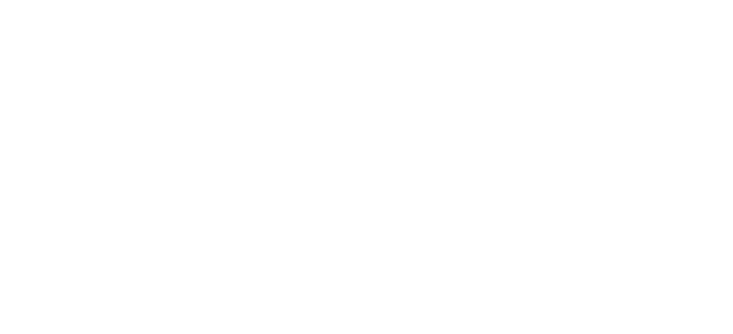
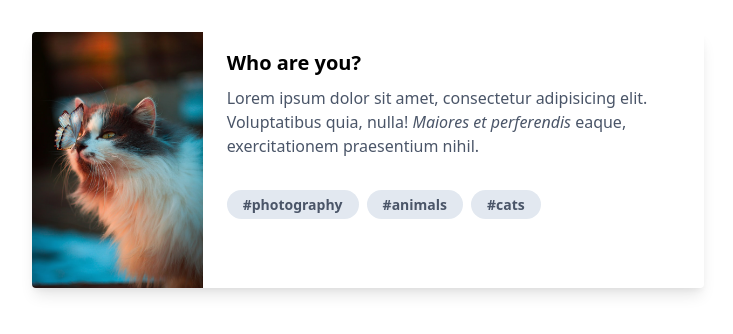
Before and after one commit to DCzajkowski/vue-tailwind-card-example, a Vue app: page / in a window 1280 px wide. Shown: the top 334 px of the page, without its empty margins (0-733 px from the left). Built offline with nearby package versions, Linux system fonts and the light colour scheme.

Commit message:
Added simple card 🃏

```diff
--- a/src/App.vue
+++ b/src/App.vue
@@ -1,12 +1,16 @@
 <template>
   <div id="app" class="antialiased font-sans flex flex-col p-8">
-    <!--  -->
+    <Card />
   </div>
 </template>
 
 <script>
+import Card from '@/components/Card';
+
 export default {
-  //
+  components: {
+    Card,
+  },
 };
 </script>
 
--- /dev/null
+++ b/src/components/Card.vue
@@ -0,0 +1,41 @@
+<template>
+  <div class="rounded overflow-hidden shadow-lg sm:flex sm:h-64 max-w-2xl">
+    <img
+      class="w-full h-64 sm:h-full sm:w-auto object-cover"
+      src="@/assets/cat.jpeg"
+      alt="A cat with a buttefly on its nose"
+    />
+    <div>
+      <div class="px-6 py-4">
+        <div class="font-bold text-xl mb-2">Who are you?</div>
+        <p class="text-gray-700 text-base">
+          Lorem ipsum dolor sit amet, consectetur adipisicing elit. Voluptatibus quia, nulla!
+          <span class="italic">Maiores et perferendis</span> eaque, exercitationem praesentium nihil.
+        </p>
+      </div>
+      <div class="px-6 pb-4 pt-0 sm:pt-4">
+        <a
+          href="#"
+          class="inline-block px-4 py-1 bg-gray-300 rounded-full text-sm font-semibold text-gray-700 focus:outline-none focus:shadow-outline hover:bg-gray-500 hover:text-gray-900 mr-2 mt-2 sm:mt-0"
+          >#photography</a
+        >
+        <a
+          href="#"
+          class="inline-block px-4 py-1 bg-gray-300 rounded-full text-sm font-semibold text-gray-700 focus:outline-none focus:shadow-outline hover:bg-gray-500 hover:text-gray-900 mr-2 mt-2 sm:mt-0"
+          >#animals</a
+        >
+        <a
+          href="#"
+          class="inline-block px-4 py-1 bg-gray-300 rounded-full text-sm font-semibold text-gray-700 focus:outline-none focus:shadow-outline hover:bg-gray-500 hover:text-gray-900 mr-2 mt-2 sm:mt-0"
+          >#cats</a
+        >
+      </div>
+    </div>
+  </div>
+</template>
+
+<script>
+export default {
+  //
+};
+</script>
```
Also changed, not shown: src/assets/cat.jpeg (added).
